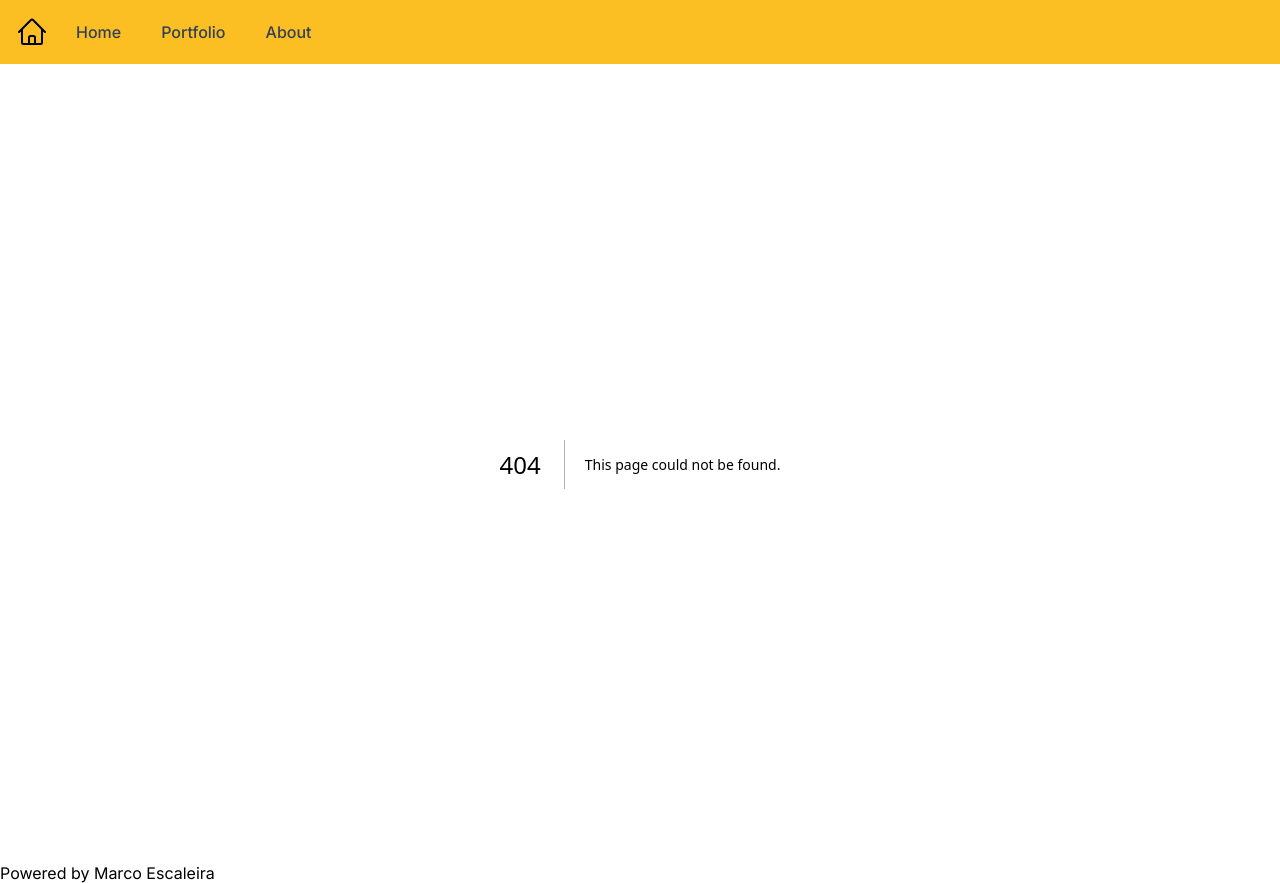
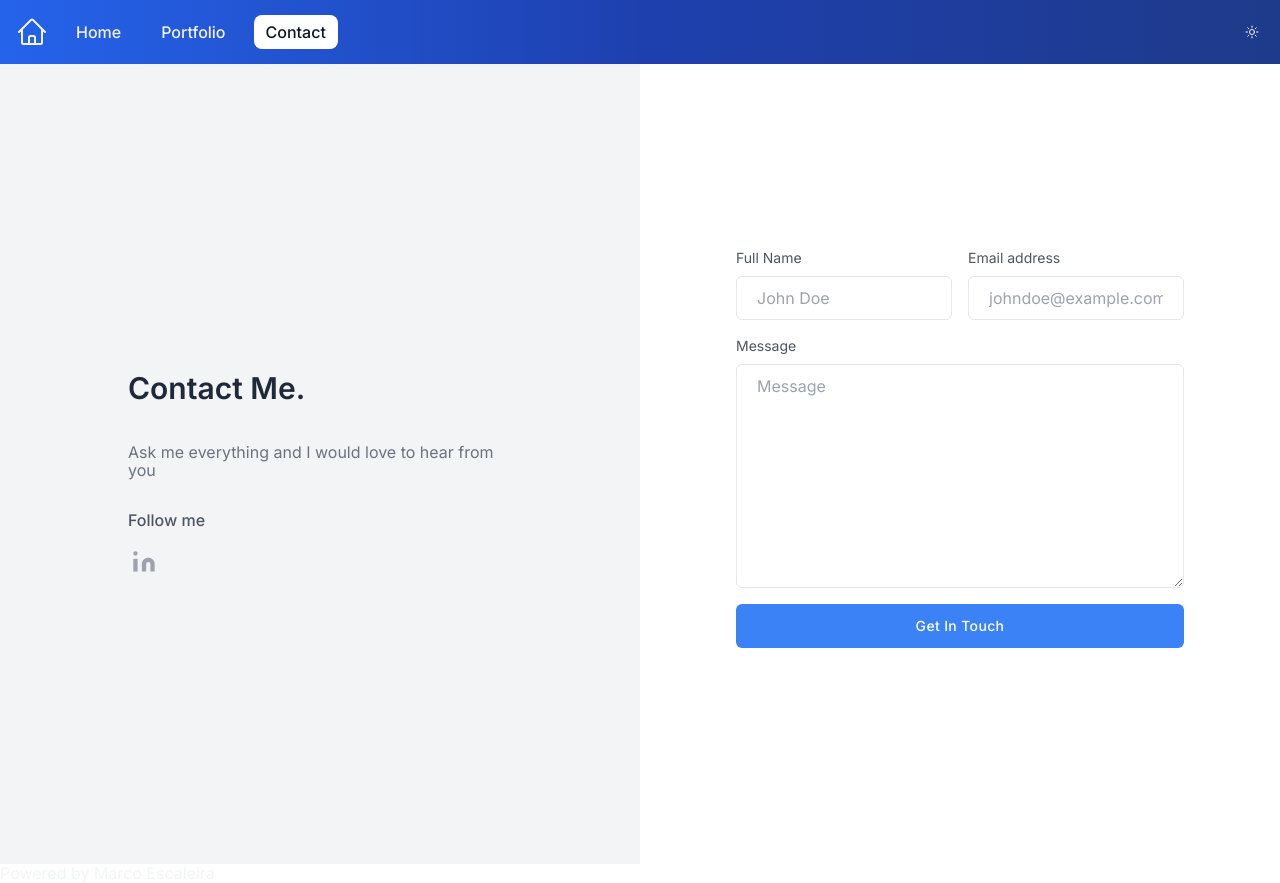
Before and after one commit to MarcoEscaleira/portfolio, a Next.js app: page /contact in a window 1280 px wide. Before the commit this address had no page. Built offline with nearby package versions, Linux system fonts and the light colour scheme.

Commit message:
dark mode and a few explorations

```diff
--- a/components/Header.tsx
+++ b/components/Header.tsx
@@ -3,6 +3,7 @@ import { HomeIcon } from "@heroicons/react/24/outline";
 import { NextFont } from "@next/font/dist/types";
 import { useRouter } from "next/router";
 import Link from "next/link";
+import { ThemeSwitcher } from "@/components/ThemeSwitcher";
 
 interface IHeaderProps {
   font: NextFont;
@@ -13,26 +14,31 @@ const Header: FC<IHeaderProps> = ({ font }) => {
 
   return (
     <header className={font.className}>
-      <div className="w-full h-16 flex items-center px-4 bg-amber-400">
+      <div className="w-full h-16 flex items-center justify-between px-4">
+        <section className='flex items-center'>
           <HomeIcon className="w-8 accent-blue-500" />
           <nav className="flex gap-4 ml-4">
             {[
               ["Home", "/"],
               ["Portfolio", "/portfolio"],
-            ["About", "/about"],
+              ["Contact", "/contact"],
             ].map(([title, path]) => {
-            const isActiveClass = router.pathname === path ? "bg-slate-100" : "";
+              const isActiveClass = router.pathname === path ? "bg-white text-slate-900" : "";
               return (
                 <Link
                   key={path}
                   href={path}
-                className={`rounded-lg px-3 py-2 text-slate-700 font-medium hover:bg-slate-100 hover:text-slate-900 ${isActiveClass}`}
+                  className={`rounded-lg px-3 py-2 font-medium hover:bg-slate-100 hover:text-slate-900 ${isActiveClass}`}
                 >
                   {title}
                 </Link>
               );
             })}
           </nav>
+        </section>
+        <section>
+          <ThemeSwitcher />
+        </section>
       </div>
     </header>
   );
--- /dev/null
+++ b/components/ThemeSwitcher.tsx
@@ -0,0 +1,25 @@
+import { useState, useEffect } from "react";
+import { useTheme } from "next-themes";
+import { MoonIcon, SunIcon } from "@heroicons/react/24/outline";
+
+export const ThemeSwitcher = () => {
+  const [mounted, setMounted] = useState(false);
+  const { theme, setTheme } = useTheme();
+
+  useEffect(() => {
+    setMounted(true);
+  }, []);
+
+  if (!mounted) {
+    return null;
+  }
+
+  return (
+    <button
+      className={`p-1 rounded-md hover:scale-110 active:scale-100 duration-200 dark:bg-[#212933]`}
+      onClick={() => setTheme(theme === "dark" ? "light" : "dark")}
+    >
+      {theme === "light" ? <MoonIcon className="w-4" /> : <SunIcon className="w-4" />}
+    </button>
+  );
+};
--- a/components/layout.tsx
+++ b/components/layout.tsx
@@ -1,4 +1,5 @@
 import Head from "next/head";
+import { ThemeProvider } from "next-themes";
 import { NextFont } from "@next/font/dist/types";
 import Header from "@/components/Header";
 
@@ -15,13 +16,17 @@ export default function Layout({ children, font }: LayoutProps) {
         <link rel="icon" href="/logo.png" />
       </Head>
 
-      <Header font={font} />
+      <ThemeProvider attribute="class" defaultTheme="system" enableSystem>
+        <div className="w-full h-screen bg-gradient-to-r from-blue-600 via-blue-800 to-blue-900 dark:from-gray-700 dark:via-gray-800 dark:to-gray-900 text-gray-100 dark:text-white">
+          <Header font={font} />
 
-      <main className={font.className}>{children}</main>
+          <main className={font.className}>{children}</main>
 
-      <footer className={font.className}>
-        <p>Powered by Marco Escaleira</p>
-      </footer>
+          <footer className={font.className}>
+            <p>Powered by Marco Escaleira</p>
+          </footer>
+        </div>
+      </ThemeProvider>
     </>
   );
 }
--- /dev/null
+++ b/components/theme-provider.tsx
@@ -0,0 +1,7 @@
+import * as React from "react";
+import { ThemeProvider as NextThemesProvider } from "next-themes";
+import type { ThemeProviderProps } from "next-themes/dist/types";
+
+export function ThemeProvider({ children, ...props }: ThemeProviderProps) {
+  return <NextThemesProvider {...props}>{children}</NextThemesProvider>;
+}
--- a/package.json
+++ b/package.json
@@ -13,6 +13,7 @@
     "@heroicons/react": "^2.0.18",
     "@next/font": "^13.4.18",
     "next": "^13.4.18",
+    "next-themes": "^0.2.1",
     "normalize.css": "^8.0.1",
     "react": "^18.2.0",
     "react-dom": "^18.2.0"
--- a/pages/about.tsx
+++ /dev/null
@@ -1,12 +0,0 @@
-import Head from "next/head";
-import Image from "next/image";
-
-export default function About() {
-  return (
-    <div>
-      <h3 className="text-3xl font-bold">
-        About me page
-      </h3>
-    </div>
-  );
-}
--- /dev/null
+++ b/pages/contact.tsx
@@ -0,0 +1,70 @@
+export default function Contact() {
+  return (
+    <section className="w-full min-h-screen bg-white dark:bg-gray-900 lg:flex">
+      <div className="flex flex-col justify-center w-full p-8 lg:bg-gray-100 lg:dark:bg-gray-800 lg:px-12 xl:px-32 lg:w-1/2">
+        <h1 className="text-2xl font-semibold text-gray-800 capitalize dark:text-white lg:text-3xl">contact me.</h1>
+
+        <p className="mt-4 text-gray-500 dark:text-gray-400">Ask me everything and I would love to hear from you</p>
+
+        <div className="mt-6 md:mt-8">
+          <h3 className="font-medium text-gray-600 dark:text-gray-300">Follow me</h3>
+
+          <div className="flex mt-4 -mx-1.5">
+            <a
+              className="mx-1.5 dark:hover:text-blue-400 text-gray-400 transition-colors duration-300 transform hover:text-blue-500"
+              href="#"
+            >
+              <svg className="w-8 h-8" viewBox="0 0 24 24" fill="none" xmlns="http://www.w3.org/2000/svg">
+                <path
+                  d="M15.2 8.80005C16.4731 8.80005 17.694 9.30576 18.5941 10.2059C19.4943 11.1061 20 12.327 20 13.6V19.2H16.8V13.6C16.8 13.1757 16.6315 12.7687 16.3314 12.4687C16.0313 12.1686 15.6244 12 15.2 12C14.7757 12 14.3687 12.1686 14.0687 12.4687C13.7686 12.7687 13.6 13.1757 13.6 13.6V19.2H10.4V13.6C10.4 12.327 10.9057 11.1061 11.8059 10.2059C12.7061 9.30576 13.927 8.80005 15.2 8.80005Z"
+                  fill="currentColor"
+                />
+                <path d="M7.2 9.6001H4V19.2001H7.2V9.6001Z" fill="currentColor" />
+                <path
+                  d="M5.6 7.2C6.48366 7.2 7.2 6.48366 7.2 5.6C7.2 4.71634 6.48366 4 5.6 4C4.71634 4 4 4.71634 4 5.6C4 6.48366 4.71634 7.2 5.6 7.2Z"
+                  fill="currentColor"
+                />
+              </svg>
+            </a>
+          </div>
+        </div>
+      </div>
+
+      <div className="flex flex-col justify-center w-full p-8 pt-0 lg:w-1/2 lg:px-12 xl:px-24 ">
+        <form>
+          <div className="-mx-2 md:items-center md:flex">
+            <div className="flex-1 px-2">
+              <label className="block mb-2 text-sm text-gray-600 dark:text-gray-200">Full Name</label>
+              <input
+                type="text"
+                placeholder="John Doe"
+                className="block w-full px-5 py-3 mt-2 text-gray-700 placeholder-gray-400 bg-white border border-gray-200 rounded-md dark:placeholder-gray-600 dark:bg-gray-900 dark:text-gray-300 dark:border-gray-700 focus:border-blue-400 dark:focus:border-blue-400 focus:ring-blue-400 focus:outline-none focus:ring focus:ring-opacity-40"
+              />
+            </div>
+
+            <div className="flex-1 px-2 mt-4 md:mt-0">
+              <label className="block mb-2 text-sm text-gray-600 dark:text-gray-200">Email address</label>
+              <input
+                type="email"
+                placeholder="johndoe@example.com"
+                className="block w-full px-5 py-3 mt-2 text-gray-700 placeholder-gray-400 bg-white border border-gray-200 rounded-md dark:placeholder-gray-600 dark:bg-gray-900 dark:text-gray-300 dark:border-gray-700 focus:border-blue-400 dark:focus:border-blue-400 focus:ring-blue-400 focus:outline-none focus:ring focus:ring-opacity-40"
+              />
+            </div>
+          </div>
+
+          <div className="w-full mt-4">
+            <label className="block mb-2 text-sm text-gray-600 dark:text-gray-200">Message</label>
+            <textarea
+              className="block w-full h-32 px-5 py-3 mt-2 text-gray-700 placeholder-gray-400 bg-white border border-gray-200 rounded-md md:h-56 dark:placeholder-gray-600 dark:bg-gray-900 dark:text-gray-300 dark:border-gray-700 focus:border-blue-400 dark:focus:border-blue-400 focus:ring-blue-400 focus:outline-none focus:ring focus:ring-opacity-40"
+              placeholder="Message"
+            ></textarea>
+          </div>
+
+          <button className="w-full px-6 py-3 mt-4 text-sm font-medium tracking-wide text-white capitalize transition-colors duration-300 transform bg-blue-500 rounded-md hover:bg-blue-400 focus:outline-none focus:ring focus:ring-blue-300 focus:ring-opacity-50">
+            get in touch
+          </button>
+        </form>
+      </div>
+    </section>
+  );
+}
--- a/pages/index.tsx
+++ b/pages/index.tsx
@@ -1,6 +1,3 @@
-import Head from "next/head";
-import Image from "next/image";
-
 export default function Home() {
   return (
     <div>
--- a/pages/portfolio.tsx
+++ b/pages/portfolio.tsx
@@ -1,6 +1,3 @@
-import Head from "next/head";
-import Image from "next/image";
-
 export default function Portfolio() {
   return (
     <div>
--- a/tailwind.config.js
+++ b/tailwind.config.js
@@ -7,6 +7,7 @@ module.exports = {
     './components/**/*.{js,ts,jsx,tsx}',
     './app/**/*.{js,ts,jsx,tsx}',
   ],
+  darkMode: 'class',
   theme: {
     extend: {
       fontFamily: {
```
Also changed, not shown: public/vercel.svg (deleted), 1 other file (tests, documents, lock files or other folders). Lines whose indentation alone changed are shown as unchanged.
